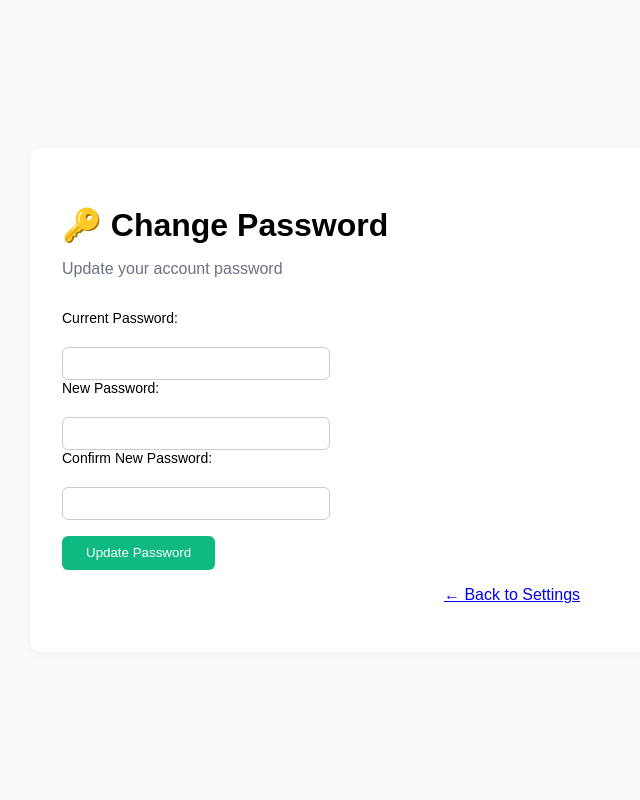
After one commit to zain3125/dashboard, a Flask app: page /change-password in a window 1280 px wide. The commit adds this page. Shown: the whole page, without its empty margins (128-768 px from the left). Run offline with Flask 3, Linux system fonts and the light colour scheme; the visitor is signed in with stand-in values (Sample User, id 1); some libraries are stand-ins or nearby versions.

```diff
--- a/routes.py
+++ b/routes.py
@@ -3,13 +3,13 @@ from flask import (
     send_file, flash, session
 )
 from functools import wraps
-from werkzeug.security import generate_password_hash, check_password_hash
+from werkzeug.security import check_password_hash, generate_password_hash
 from utils import (
     export_transactions_to_excel, fetch_transactions_from_db, insert_truck_owner,
     fetch_all_truck_owners, search_truck_owners, insert_supplier, fetch_all_suppliers,
     search_suppliers, insert_zone, fetch_all_zones, search_zones, insert_factory,
     fetch_all_factories, insert_representative, fetch_all_representatives,
-    get_user_by_username, insert_user
+    get_user_by_username, update_user_password
 )
 
 # ========================
@@ -29,24 +29,6 @@ def register_routes(app):
     # ========================
     # Authentication routes
     # ========================
-    @app.route("/register", methods=["GET", "POST"])
-    def register():
-        if request.method == "POST":
-            username = request.form["username"].strip()
-            password = request.form["password"].strip()
-            role = request.form["role"].strip()
-
-            if get_user_by_username(username):
-                flash("⚠️ اسم المستخدم موجود بالفعل", "danger")
-                return redirect(url_for("register"))
-
-            password_hash = generate_password_hash(password)
-            insert_user(username, password_hash, role)
-            flash("✅ تم التسجيل بنجاح، يرجى تسجيل الدخول", "success")
-            return redirect(url_for("login"))
-
-        return render_template("register.html")
-
     @app.route("/login", methods=["GET", "POST"])
     def login():
         if request.method == "POST":
@@ -81,6 +63,12 @@ def register_routes(app):
     @login_required
     def dashboard():
         return render_template("dashboard.html", username=session["username"], role=session["role"])
+
+    @app.route("/settings")
+    @login_required
+    def settings():
+        return render_template("settings.html")
+
 
     @app.route("/dashboard/data-entry")
     @login_required
@@ -288,3 +276,33 @@ def register_routes(app):
         if file_path:
             return send_file(file_path, as_attachment=True)
         return "Export failed or no data found"
+
+    @app.route("/change-password", methods=["GET", "POST"])
+    @login_required
+    def change_password():
+        if request.method == "POST":
+            current_password = request.form["current_password"].strip()
+            new_password = request.form["new_password"].strip()
+            confirm_password = request.form["confirm_password"].strip()
+
+            # جلب بيانات المستخدم الحالي
+            user = get_user_by_username(session["username"])
+
+            # التحقق من كلمة المرور الحالية
+            if not check_password_hash(user["password_hash"], current_password):
+                flash("❌ كلمة المرور الحالية غير صحيحة", "danger")
+                return redirect(url_for("change_password"))
+
+            # التحقق من تطابق كلمة المرور الجديدة مع التأكيد
+            if new_password != confirm_password:
+                flash("❌ كلمة المرور الجديدة غير متطابقة", "danger")
+                return redirect(url_for("change_password"))
+
+            # تحديث كلمة المرور
+            new_password_hash = generate_password_hash(new_password)
+            update_user_password(user["id"], new_password_hash)
+
+            flash("✅ تم تغيير كلمة المرور بنجاح", "success")
+            return redirect(url_for("dashboard"))
+
+        return render_template("change_password.html")
--- /dev/null
+++ b/templates/change_password.html
@@ -0,0 +1,48 @@
+<!DOCTYPE html>
+<html lang="en">
+<head>
+    <meta charset="UTF-8">
+    <title>Change Password</title>
+    <link rel="stylesheet" href="{{ url_for('static', filename='style.css') }}">
+</head>
+<body>
+    <div class="center-wrapper">
+        <div class="report-box">
+            {% with messages = get_flashed_messages(with_categories=true) %}
+                {% if messages %}
+                    <div class="flash-messages">
+                    {% for category, message in messages %}
+                        <div class="alert alert-{{ category }}">{{ message }}</div>
+                    {% endfor %}
+                    </div>
+                {% endif %}
+            {% endwith %}
+
+            <h2 class="title">🔑 Change Password</h2>
+            <p class="subtitle">Update your account password</p>
+
+            <form method="POST">
+                <div class="form-row" style="flex-direction: column; align-items: stretch;">
+                    <label>Current Password:</label>
+                    <input type="password" name="current_password" required>
+                </div>
+                <div class="form-row" style="flex-direction: column; align-items: stretch;">
+                    <label>New Password:</label>
+                    <input type="password" name="new_password" required>
+                </div>
+                <div class="form-row" style="flex-direction: column; align-items: stretch;">
+                    <label>Confirm New Password:</label>
+                    <input type="password" name="confirm_password" required>
+                </div>
+                <div class="form-row" style="margin-top: 1rem;">
+                    <button type="submit">Update Password</button>
+                </div>
+            </form>
+
+            <p style="margin-top: 1rem; text-align: center;">
+                <a href="{{ url_for('settings') }}">&larr; Back to Settings</a>
+            </p>
+        </div>
+    </div>
+</body>
+</html>
--- a/templates/dashboard.html
+++ b/templates/dashboard.html
@@ -40,7 +40,7 @@
                 <p>View insights and performance metrics</p>
             </a>
 
-            <a href="#" class="card gear">
+            <a href="{{ url_for('settings') }}" class="card gear">
                 <h3>Settings</h3>
                 <p>Configure system preferences and options</p>
             </a>
--- a/templates/login.html
+++ b/templates/login.html
@@ -32,10 +32,6 @@
                     <button type="submit">Login</button>
                 </div>
             </form>
-            <p style="margin-top: 1rem;">
-                Don’t have an account?
-                <a href="{{ url_for('register') }}" class="back-link">Register here</a>
-            </p>
         </div>
     </div>
 </body>
--- a/utils.py
+++ b/utils.py
@@ -429,3 +429,14 @@ def insert_user(username, password_hash, role):
     )
     conn.commit()
     conn.close()
+
+def update_user_password(user_id, new_password_hash):
+    conn = psycopg2.connect(**PG_PARAMS)
+    cur = conn.cursor()
+    cur.execute(
+        "UPDATE users SET password_hash = %s WHERE id = %s",
+        (new_password_hash, user_id)
+    )
+    conn.commit()
+    cur.close()
+    conn.close()
```
Also changed, not shown: templates/register.html (deleted, +0 -41 lines), templates/settings.html (added, +32 -0 lines).
